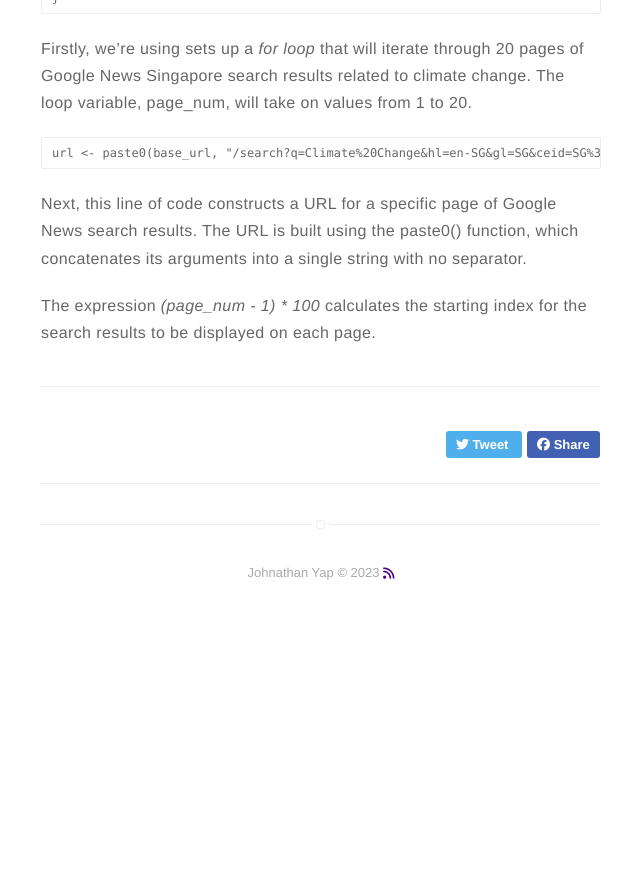
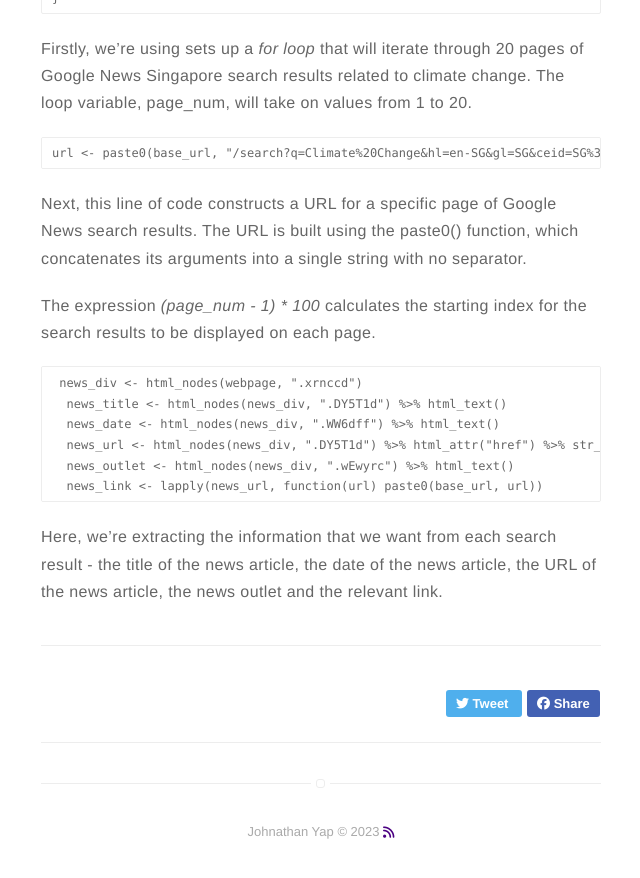
Before and after one commit to jxhnthan/john, a Jekyll site: the page built from _posts/2023-03-29-webscraping.markdown, in a window 1280 px wide and 900 px high, scrolled down 1502 px. Shown: the top 878 px of the window, without its empty margins (319-959 px from the left). Built offline with Jekyll 4.4.1, drawn with Linux system fonts in a browser that asks for light colours; nearby versions of some CDN libraries; before the commit the page ends 2143 px from its top, so only the background shows below that.

Commit message:
Update 2023-03-29-webscraping.markdown

````diff
--- a/_posts/2023-03-29-webscraping.markdown
+++ b/_posts/2023-03-29-webscraping.markdown
@@ -77,6 +77,18 @@ Next, this line of code constructs a URL for a specific page of Google News sear
 
 The expression *(page_num - 1) * 100* calculates the starting index for the search results to be displayed on each page.
 
+```{r}
+ news_div <- html_nodes(webpage, ".xrnccd")
+  news_title <- html_nodes(news_div, ".DY5T1d") %>% html_text()
+  news_date <- html_nodes(news_div, ".WW6dff") %>% html_text()
+  news_url <- html_nodes(news_div, ".DY5T1d") %>% html_attr("href") %>% str_remove("^\\.")
+  news_outlet <- html_nodes(news_div, ".wEwyrc") %>% html_text()
+  news_link <- lapply(news_url, function(url) paste0(base_url, url))
+```
+Here, we're extracting the information that we want from each search result - the title of the news article, the date of the news article, the URL of the news article, the news outlet and the relevant link.
+
+
+
 
 
 [1]: https://posit.co/products/open-source/rstudio/
````
